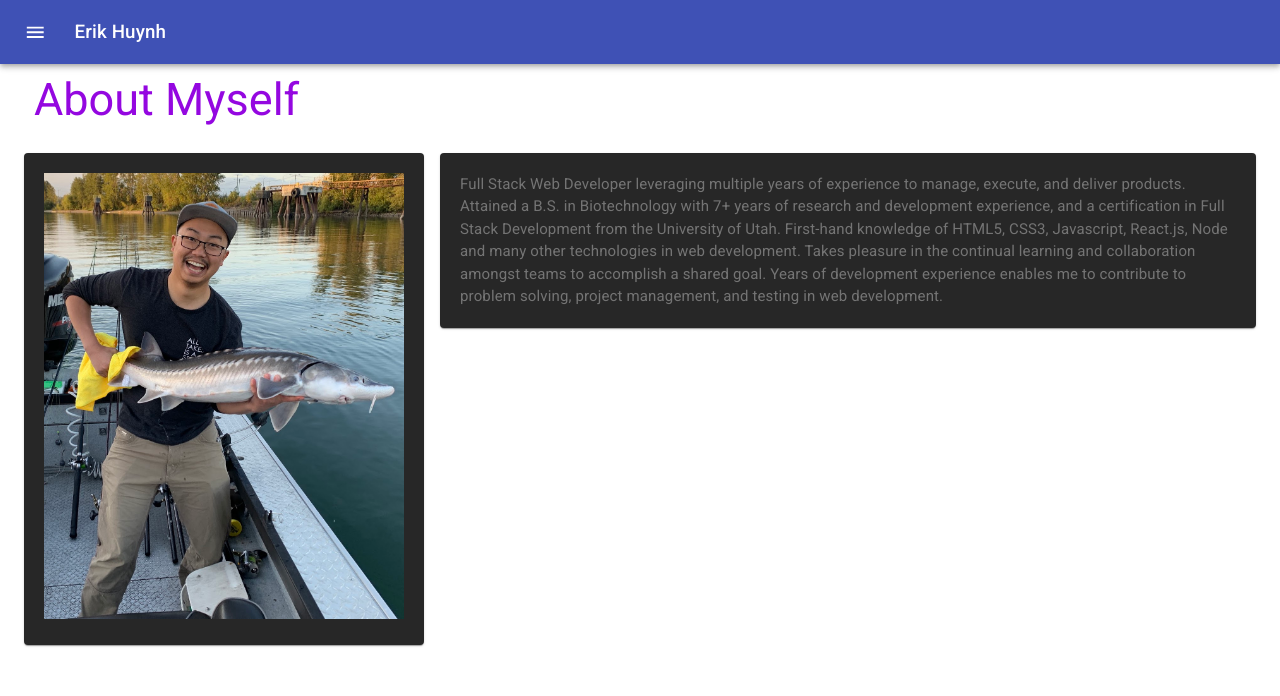
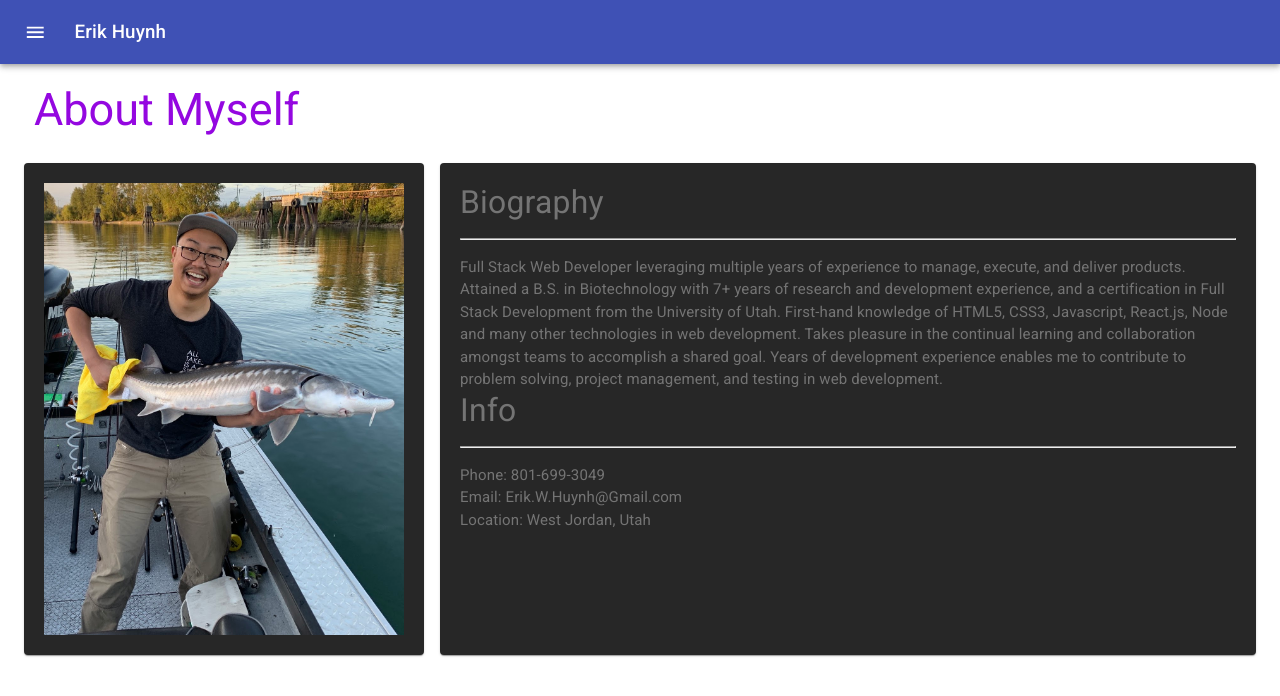
Before and after one commit to E-Huynh/Portfolio, a React (Create React App) app: page / in a window 1280 px wide. Shown: the top 696 px of the page. Built offline with nearby package versions, Linux system fonts and the light colour scheme.

Commit message:
Basic layout of about me page

```diff
--- a/src/components/pages/portfolioContainer.js
+++ b/src/components/pages/portfolioContainer.js
@@ -7,15 +7,13 @@ const useStyles = makeStyles({
     paper: {
         padding: 20,
         color: '#747474',
-        background: '#272727'
+        background: '#272727',
+        height: '100%'
     },
     header: {
         padding: 10,
-        color: '#9407e0'
-    },
-    foo: {
-        padding: 10,
-        color: 'pink'
+        marginTop: 10,
+        color: '#9407e0',
     }
 });
 
@@ -33,13 +31,34 @@ export default function portfolioContainer() {
                 </Grid>
                 <Grid item sm={4}>
                     <Paper className={classes.paper}>
-                        <img src={bioImage} alt="Bio image" height={'100%'} width={'100%'} />
+                        <img src={bioImage} alt="Bio" height={'100%'} width={'100%'} />
                     </Paper>
                 </Grid>
                 <Grid item sm={8}>
                     <Paper className={classes.paper}>
+                        <Typography variant='h4'>
+                            Biography
+                            <hr/>
+                        </Typography>
                         <Typography variant='body1'>
                             Full Stack Web Developer leveraging multiple years of experience to manage, execute, and deliver products. Attained a B.S. in Biotechnology with 7+ years of research and development experience, and a certification in Full Stack Development from the University of Utah. First-hand knowledge of HTML5, CSS3, Javascript, React.js, Node and many other technologies in web development. Takes pleasure in the continual learning and collaboration amongst teams to accomplish a shared goal. Years of development experience enables me to contribute to problem solving, project management, and testing in web development.
+                        </Typography>
+                        <Typography variant='h4'>
+                            Info
+                            <hr/>
+                        </Typography>
+                        <Typography variant='body1'>
+                            <ul>
+                                <li>
+                                    Phone: 801-699-3049
+                                </li>
+                                <li>
+                                    Email: Erik.W.Huynh@Gmail.com
+                                </li>
+                                <li>
+                                    Location: West Jordan, Utah
+                                </li>
+                            </ul>
                         </Typography>
                     </Paper>
                 </Grid>
```
